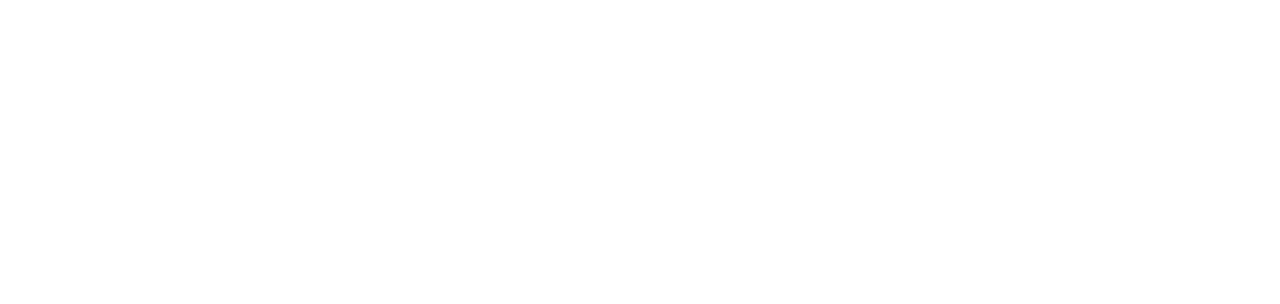
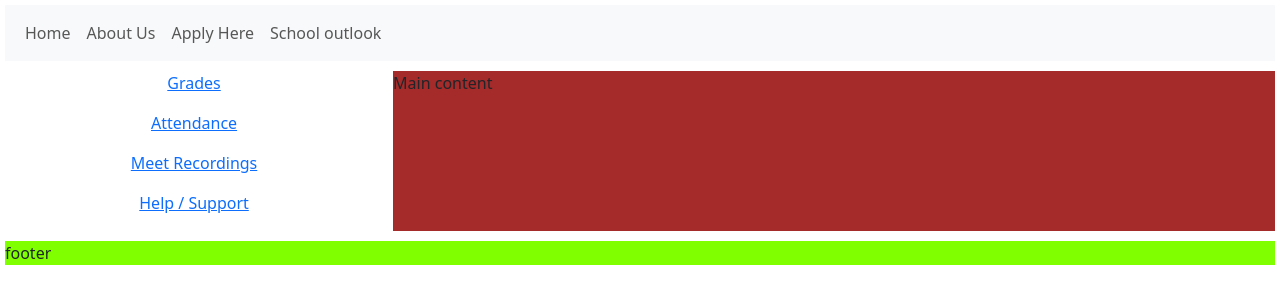
Before and after one commit to briankimani640/merlin-landingpage, a plain HTML site: page public/about.html in a window 1280 px wide. Drawn offline with nearby package versions, Linux system fonts and the light colour scheme.

Commit message:
few additions in bootsrap and some css design and layouts

```diff
--- a/index.html
+++ b/index.html
@@ -8,7 +8,7 @@
          <title>Merlin Class Home</title>
          <!-- internal css -->
           <style></style>
-          <link rel="stylesheet" href="css/style.css"
+          <link rel="stylesheet" href="css/style.css"/>
 
 
     </head>
--- a/public/about.html
+++ b/public/about.html
@@ -0,0 +1,127 @@
+<html>
+    <head>
+        <title>
+        Merlin Class Home
+        </title>
+        <meta name="viewport" content="width=device-width, initial-scale=1.0">
+        <!-- Latest compiled and minified CSS -->
+        <link href="https://cdn.jsdelivr.net/npm/bootstrap@5.3.3/dist/css/bootstrap.min.css" rel="stylesheet">
+
+        <!-- Latest compiled JavaScript -->
+        <script src="https://cdn.jsdelivr.net/npm/bootstrap@5.3.3/dist/js/bootstrap.bundle.min.js"></script>
+
+        <style>
+            /* 1. make the container div become a grid container */
+            #grid-container {
+                display: grid;
+                grid-template-areas:
+                'n n n n'
+                's m m m'
+                'f f f f'
+                ;
+            }
+            #navbar {
+                grid-area: n;
+                margin: 5px;
+            }
+            #sideMenu {
+                grid-area: s;
+                margin: 5px;
+            }
+            #mainContent {
+                background-color: brown ;
+                grid-area: m;
+                margin: 5px;
+            }
+            #footer {
+                background-color: chartreuse;
+                grid-area: f;
+                margin: 5px;
+            }
+            #flex-container{
+                display: flex;
+                flex-direction: column;
+                justify-content: space-evenly;
+            }
+
+            /* media queries */
+            @media screen and (max-width: 768px){
+                #grid-container{
+                     grid-template-areas:
+                     'n n n n'
+                     's s s s'
+                     'm m m m'
+                     'f f f f'
+
+                    ;
+                }
+
+            }
+
+        </style>
+
+        <Link rel="stylesheet" href="../css/style.css"/>
+
+    </head>
+
+
+    <body>
+
+        <div id="grid-container">
+            <div id="navbar">
+
+                <!-- A grey horizontal navbar that becomes vertical on small screens -->
+            <nav class="navbar navbar-expand-sm bg-light justify-content center">
+
+            <div class="container-fluid">
+             <!-- Links -->
+             <ul class="navbar-nav">
+             <li class="nav-item">
+             <a class="nav-link" href="../index.html">Home</a>
+             </li>
+             <li class="nav-item">
+             <a class="nav-link" href="">About Us</a>
+             </li>
+             <li class="nav-item">
+             <a class="nav-link" href="#">Apply Here</a>
+             </li>
+             <li class="nav-item">
+             <a class="nav-link" href="#">School outlook</a>
+             </ul>
+             </div>
+
+             </nav>
+
+            </div>
+            <div id="sideMenu">
+                <div id="flex-container">
+
+                    <div>
+                        <p class="text-center">
+                            <a href="#">Grades</a>
+                        </p>
+                    </div>
+                    <div>
+                        <p class="text-center">
+                            <a href="#">Attendance</a>
+                        </p>
+                    </div>
+                    <div>
+                        <p class="text-center">
+                            <a href="#">Meet Recordings</a>
+                        </p>
+                    </div>
+                    <div>
+                        <p class="text-center">
+                            <a href="#">Help / Support</a>
+                        </p>
+                    </div>
+
+                </div>
+            </div>
+            <div id="mainContent"> Main content</div>
+            <div id="footer">footer</div>
+
+        </div>
+    </body>
+</html>
```
